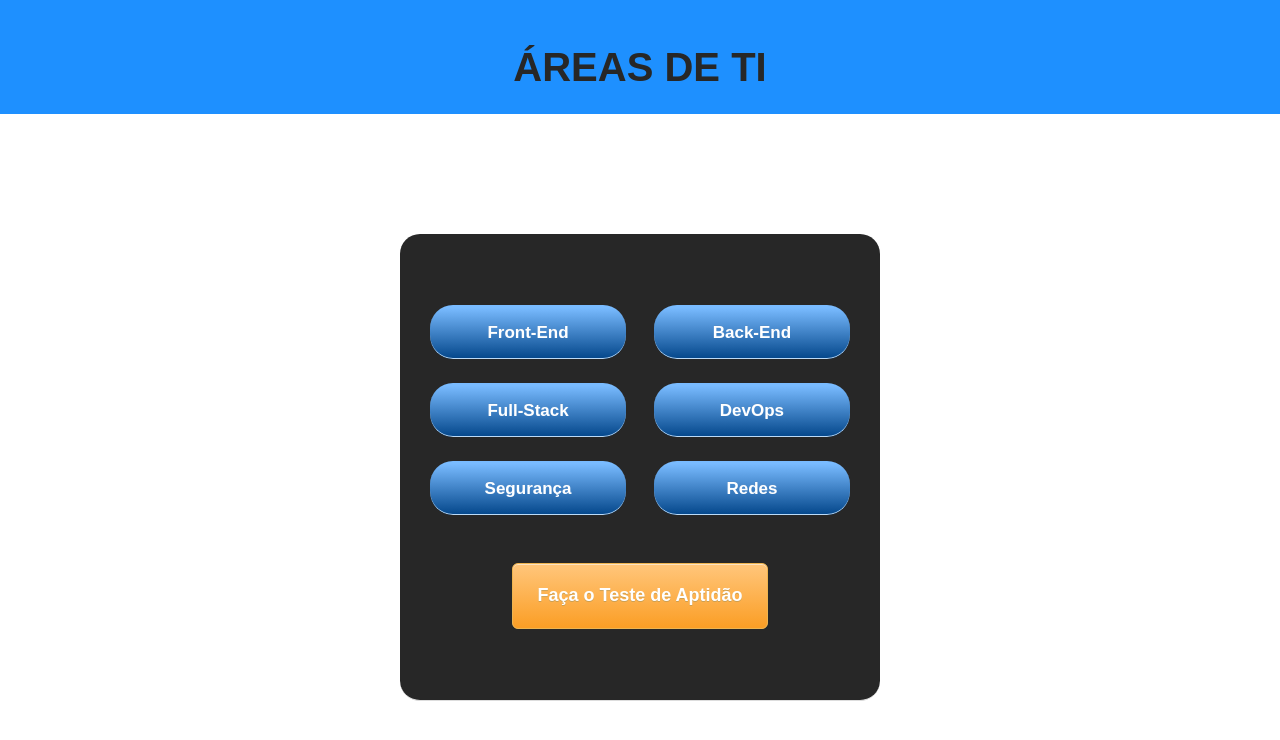
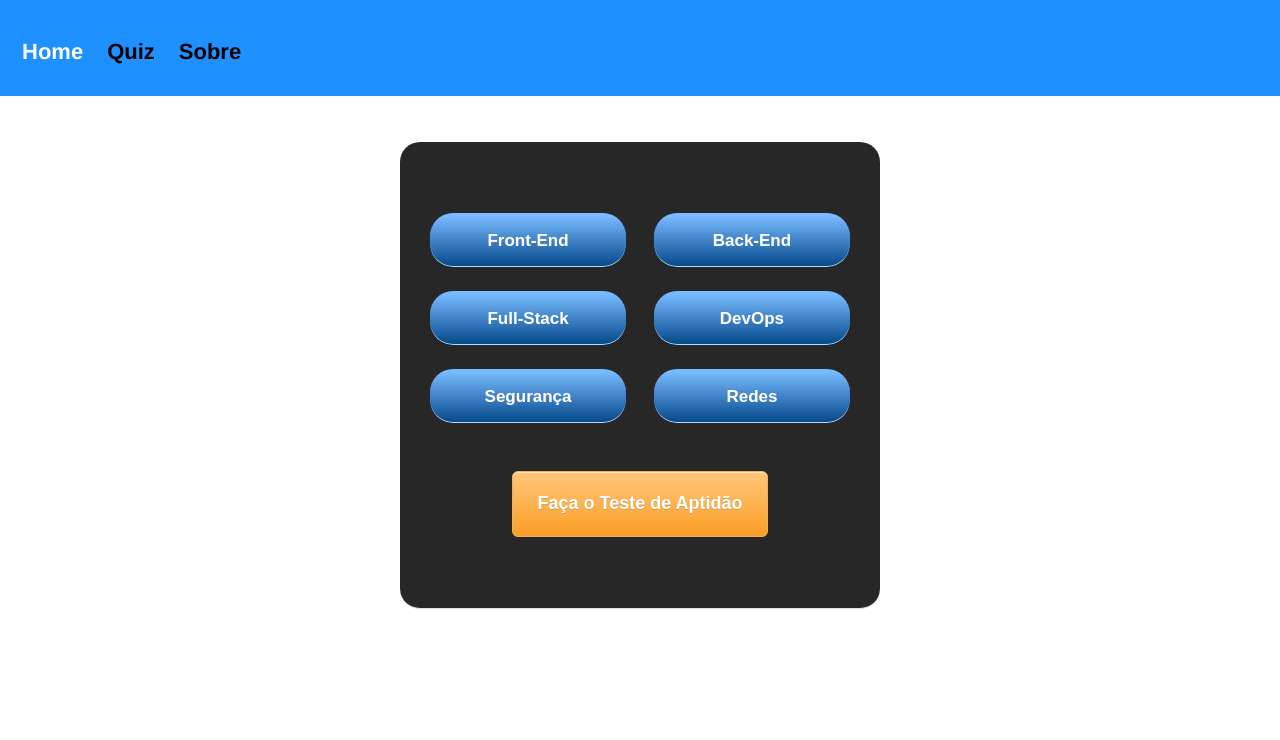
Before and after one commit to jezil2210/tiaw-pbe-20221-Iquest, a PHP site: page /home.php in a window 1280 px wide. Shown: the top 740 px of the page. Run offline with PHP 8.4, Linux system fonts and the light colour scheme.

Commit message:
adicionando header e responsividade

```diff
--- a/codigo/css/home.css
+++ b/codigo/css/home.css
@@ -119,7 +119,7 @@
     margin-right: auto;
     /*padding: 20px 30px;*/
     padding: 71px 0px;
-    margin-top: 15vh;
+    margin-top: 4%;
     border-radius: 20px;
     text-align: center;
 }
@@ -173,3 +173,88 @@
 	text-decoration: none;
 	cursor: pointer;
   }
+.cabeçalho{
+ background-color:rgb(28, 157, 243);
+ display: flex;
+ font-family: Verdana, Geneva, Tahoma, sans-serif;
+ gap: 20px;
+ align-items: center;
+ padding-left: 20px ;
+ margin-bottom: 60px;
+}
+.header {
+	overflow: hidden;
+	background-color: #1E90FF;
+	padding: 20px 10px;
+  }
+
+  .header a {
+	float: left;
+	color: black;
+	text-align: center;
+	padding: 12px;
+	padding-top: 8%;
+	text-decoration: none;
+	font-size: 22px;
+	line-height: 25px;
+	border-radius: 4px;
+  }
+
+  .logo {
+	width: 4%;
+	margin-right: 1%;
+	float: right;
+  }
+
+  .header {
+	font-size: 25px;
+	font-weight: bold;
+  }
+
+  .header a:hover {
+	background-color: #ddd;
+	color: black;
+  }
+
+  .header a.active {
+	background-color: dodgerblue;
+	color: white;
+  }
+
+  .header-right {
+	float: left;
+  }
+
+  @media screen and (max-width: 500px) {
+	.header a {
+	  float: none;
+	  display: block;
+	  text-align: left;
+	}
+
+	.header-right {
+	  float: none;
+	}
+
+	#aba-cursos{
+		width: 276px;
+	}
+
+	.botao-direita{
+		margin-top: 2%;
+		margin-bottom: 8%;
+	}
+
+	.botao-esquerda {
+		margin-left: 5%;
+	}
+
+	.botao-esquerda-modal{
+		margin-left: 3%;
+	}
+
+	#titulo_modal{
+		font-size: 26px;
+	}
+
+  }
--- a/codigo/home.php
+++ b/codigo/home.php
@@ -22,7 +22,14 @@
 
 <body>
 
-    <h1 class="titulo-aba-cursos">Áreas de TI</h1>
+    <div class="header">
+    <div class="header-right">
+        <a class="active" href="home.php">Home</a>
+        <a href="amostra_quiz.html">Quiz</a>
+        <a href="amostra_sobre.html">Sobre</a>
+    </div>
+    </div>
+
     <div class="tela-login container">
         <ul class="nav nav-tabs" id="aba-cursos">
             <a onclick="abre_modal('amostra_curso.html')" id="botao_front" class="botao-esquerda" onmouseover="mudar_background('#1E90FF')" onmouseout="mudar_background('#272727')">Front-End</a>
@@ -42,7 +49,7 @@
     <!-- Conteúdo do Modal -->
     <div class="modal-content">
         <span class="close">&times;</span>
-        <h1>Você deseja ser redirecionado para página com informações sobre a área escolhida?</h1>
+        <h1 id="titulo_modal"> Você deseja ser redirecionado para página com informações sobre a área escolhida?</h1>
         <a href="amostra_curso.html" id="bota_sim" class="botao-esquerda-modal">Sim</a>
         <a id="botao_nao" class="botao-direita-modal">Não</a>
     </div>
@@ -68,6 +75,7 @@
         // Pega o <span> que fecha o modal
         var span = document.getElementsByClassName("close")[0];
 
+        // Pega os botões.
         var botao_sim = document.getElementById('botao_sim');
         var botao_nao = document.getElementById('botao_nao');
 
@@ -87,6 +95,10 @@
         modal.style.display = "none";
         }
 
+        botao_nao.onclick = function() {
+              modal.style.display = "none";
+        }
+
         // Fecha o modal se clicar em qualquer lugar fora dele
         window.onclick = function(event) {
         if (event.target == modal) {
```
Also changed, not shown: codigo/images/persona.png (added).
